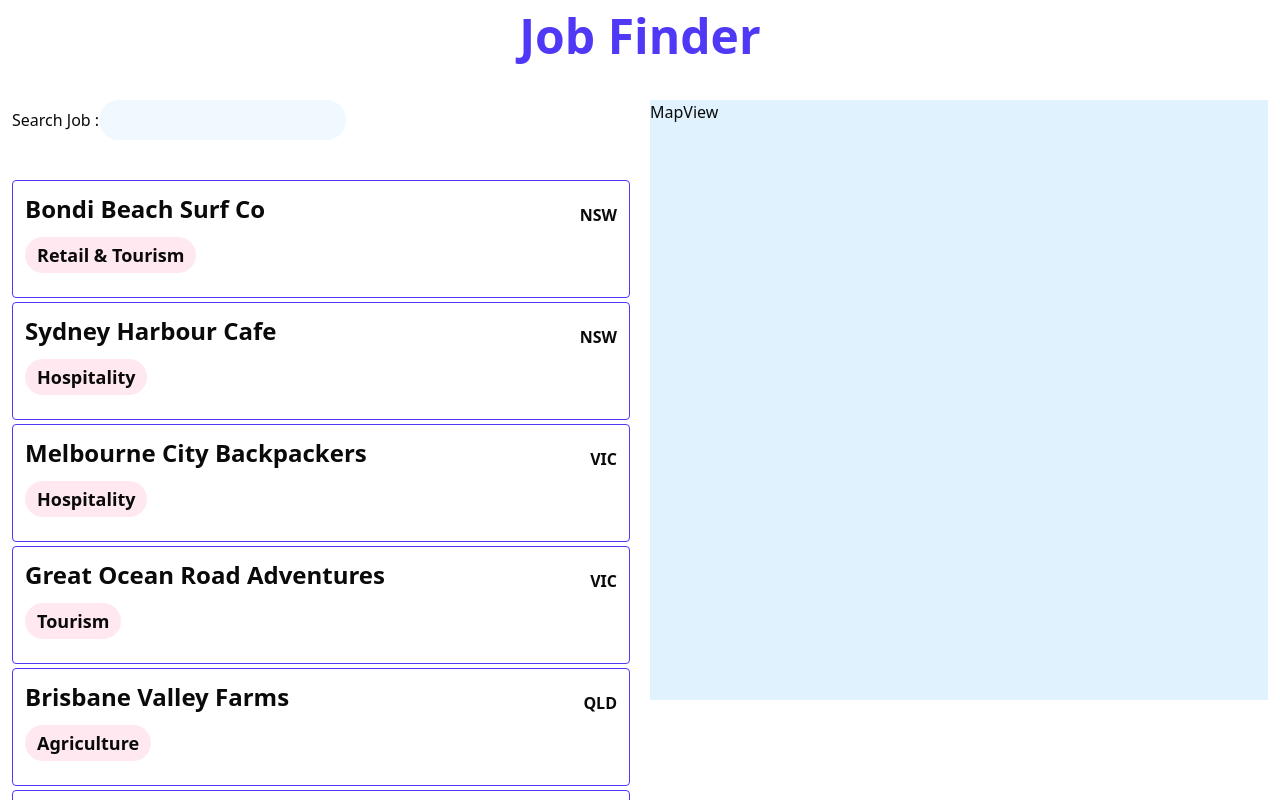
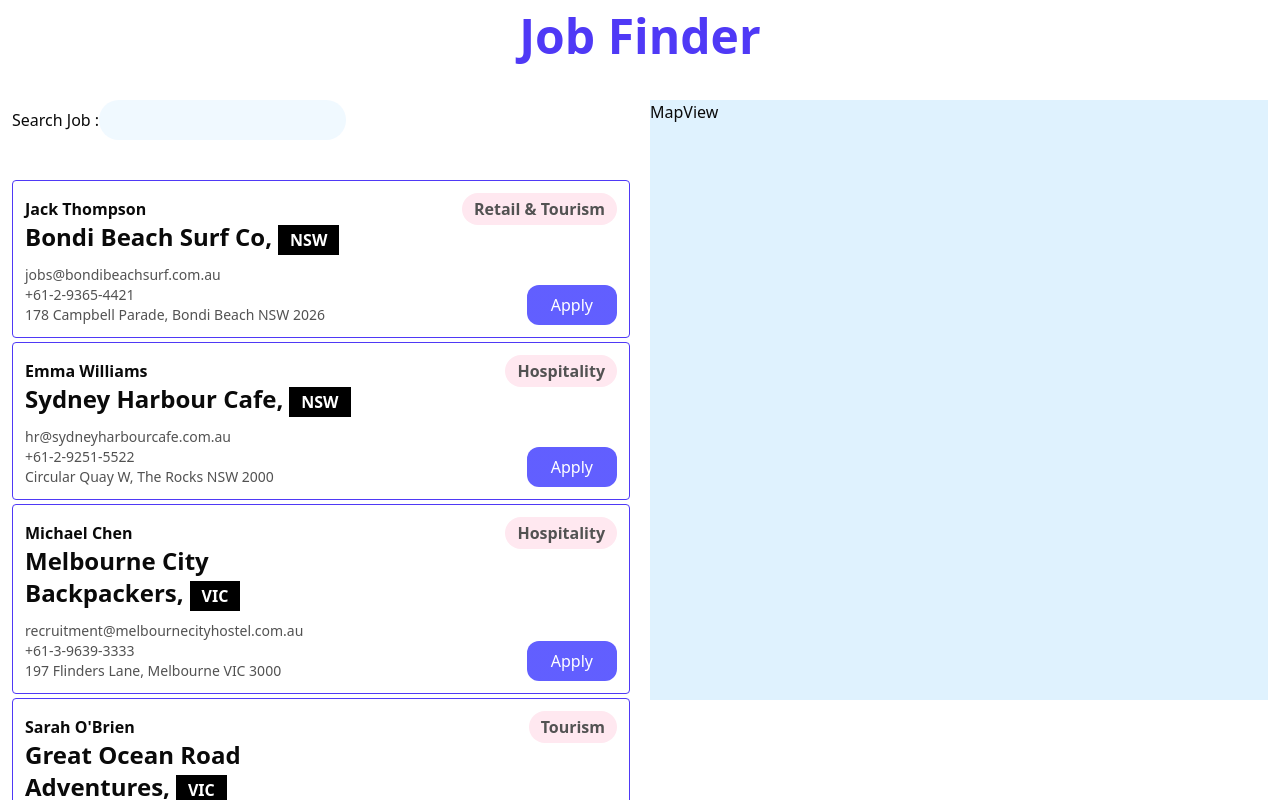
Before and after one commit to godseye1310/job-finder, a React (Vite) app: page / in a window 1280 px wide. Shown: the top 800 px of the page. Built offline with nearby package versions, Linux system fonts and the light colour scheme.

Commit message:
+ applied job and selected job state

```diff
--- a/src/App.jsx
+++ b/src/App.jsx
@@ -11,9 +11,11 @@ function App() {
 		industry: "",
 	});
 	const [selectedJob, setSelectedJob] = useState(null);
-	const [contactedJobs, setContactedJobs] = useState([]);
+	const [appliedJobs, setAppliedJobs] = useState([]);
 
-	console.log(filters.search);
+	// console.log(filters.search);
+	// console.log(appliedJobs);
+	// console.log(selectedJob);
 
 	const filteredJobs = jobs.filter((job) => {
 		return (
@@ -42,8 +44,8 @@ function App() {
 						setFilters={setFilters}
 						selectedJob={selectedJob}
 						setSelectedJob={setSelectedJob}
-						contactedJobs={contactedJobs}
-						setContactedJobs={setContactedJobs}
+						appliedJobs={appliedJobs}
+						setAppliedJobs={setAppliedJobs}
 					/>
 				</section>
 
--- a/src/components/JobCard.jsx
+++ b/src/components/JobCard.jsx
@@ -1,23 +1,68 @@
-import React from "react";
+// import React from "react";
 
-const JobCard = ({ company }) => {
+const JobCard = ({ company, setSelectedJob, appliedJobs, setAppliedJobs }) => {
+	const isApplied = appliedJobs.includes(company.companyId);
+	// console.log(isApplied);
+
+	const handleApplyBtn = (e) => {
+		e.stopPropagation();
+
+		if (!isApplied) {
+			setAppliedJobs((prev) => [...prev, company.companyId]);
+		}
+	};
+
 	return (
 		<li
-			key={company.companyId}
-			className="my-1 border border-indigo-600 rounded-sm p-3"
+			className={`my-1 border border-indigo-600 rounded-sm p-3 ${
+				isApplied ? "bg-green-200" : ""
+			}`}
+			onClick={() => setSelectedJob(company)}
 		>
-			<div className="flex justify-between items-center">
-				<h3 className="text-2xl font-semibold mb-3">
-					{company.companyName}
-				</h3>
+			<div className="">
+				<div className="flex justify-between items-baseline gap-5">
+					<div className="w-2/3">
+						<h6 className="text-md font-semibold">
+							<span>{company.firstName}</span>{" "}
+							<span>{company.lastName}</span>
+						</h6>
+						<h3 className="text-2xl font-semibold mb-3 ">
+							{company.companyName},
+							<span className="ml-1.5 -mt-0.5 text-base font-semibold bg-black text-white px-3 py-1">
+								{company.state}
+							</span>
+						</h3>
+					</div>
 
-				<h6 className="text-md font-semibold">{company.state}</h6>
-			</div>
-
-			<div className="flex justify-between">
-				<p className="text-lg font-semibold mb-3 px-3 py-1 bg-accent rounded-3xl">
-					{company.industry}
-				</p>
+					<div className="w-1/3 flex justify-end">
+						<p className="w-fit text-base text-neutral-600 text-end font-bold px-3 py-1 bg-accent rounded-3xl">
+							{company.industry}
+						</p>
+					</div>
+				</div>
+				<div className="flex justify-between items-end">
+					<div>
+						<p className="text-sm text-neutral-600">
+							{company.email}
+						</p>
+						<p className="text-sm text-neutral-600">
+							{company.phoneNumber}
+						</p>
+						<p className="text-sm text-neutral-600">
+							{company.address}
+						</p>
+					</div>
+					<div>
+						<button
+							className="cbtn disabled:opacity-50 disabled:cursor-auto"
+							type="button"
+							onClick={handleApplyBtn}
+							disabled={isApplied}
+						>
+							{isApplied ? "Applied ✅" : "Apply"}
+						</button>
+					</div>
+				</div>
 			</div>
 		</li>
 	);
--- a/src/components/JobList.jsx
+++ b/src/components/JobList.jsx
@@ -1,19 +1,18 @@
 import JobCard from "./JobCard";
 
 //
-const JobList = ({
-	jobs,
-	filters,
-	selectedJob,
-	setSelectedJob,
-	contactedJobs,
-	setContactedJobs,
-}) => {
+const JobList = ({ jobs, setSelectedJob, appliedJobs, setAppliedJobs }) => {
 	return (
 		<div>
 			<ul>
 				{jobs.map((company) => (
-					<JobCard key={company.companyId} company={company} />
+					<JobCard
+						key={company.companyId}
+						company={company}
+						setSelectedJob={setSelectedJob}
+						appliedJobs={appliedJobs}
+						setAppliedJobs={setAppliedJobs}
+					/>
 				))}
 			</ul>
 		</div>
--- a/src/components/JobsPannel.jsx
+++ b/src/components/JobsPannel.jsx
@@ -7,8 +7,8 @@ const JobsPannel = ({
 	setFilters,
 	selectedJob,
 	setSelectedJob,
-	contactedJobs,
-	setContactedJobs,
+	appliedJobs,
+	setAppliedJobs,
 }) => {
 	return (
 		<div>
@@ -18,8 +18,8 @@ const JobsPannel = ({
 				filters={filters}
 				selectedJob={selectedJob}
 				setSelectedJob={setSelectedJob}
-				contactedJobs={contactedJobs}
-				setContactedJobs={setContactedJobs}
+				appliedJobs={appliedJobs}
+				setAppliedJobs={setAppliedJobs}
 			/>
 		</div>
 	);
--- a/src/index.css
+++ b/src/index.css
@@ -39,14 +39,18 @@
 	.input-field {
 		@apply border-2 px-1 py-1.5 rounded-lg text-neutral-900 text-lg font-medium border-gray-300 bg-neutral-100 focus:bg-indigo-100 text-center focus:outline-none focus:border-indigo-400;
 	}
-	.btn-submit {
-		@apply px-9 py-3 border-none text-white rounded-3xl text-base cursor-pointer;
-		background: linear-gradient(45deg, #667eea, #764ba2);
-		transition: transform 0.2s, box-shadow 0.2s;
+	.cbtn {
+		@apply px-6 py-2 w-fit border-none text-white rounded-xl text-base cursor-pointer bg-gradient-to-l from-indigo-500 to-indigo-500;
+		transition: transform 0.5s, box-shadow 0.2s;
 	}
-	.btn-submit:hover {
+	.cbtn:hover {
 		transform: translateY(-2px);
-		box-shadow: 0 10px 20px rgba(0, 0, 0, 0.2);
+		box-shadow: 0 10px 20px rgba(0, 0, 0, 0.3);
+	}
+
+	.cbtn:disabled {
+		transform: translateY(0px);
+		box-shadow: 0 10px 20px rgba(0, 0, 0, 0);
 	}
 
 	.app-heading {
```
